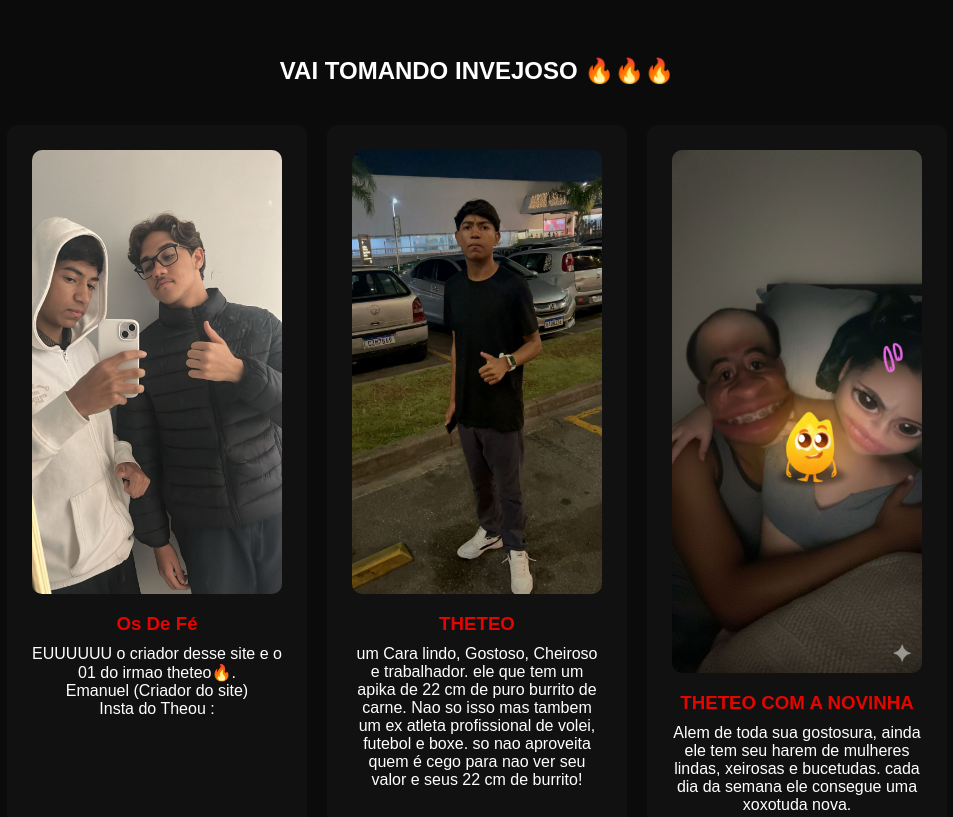
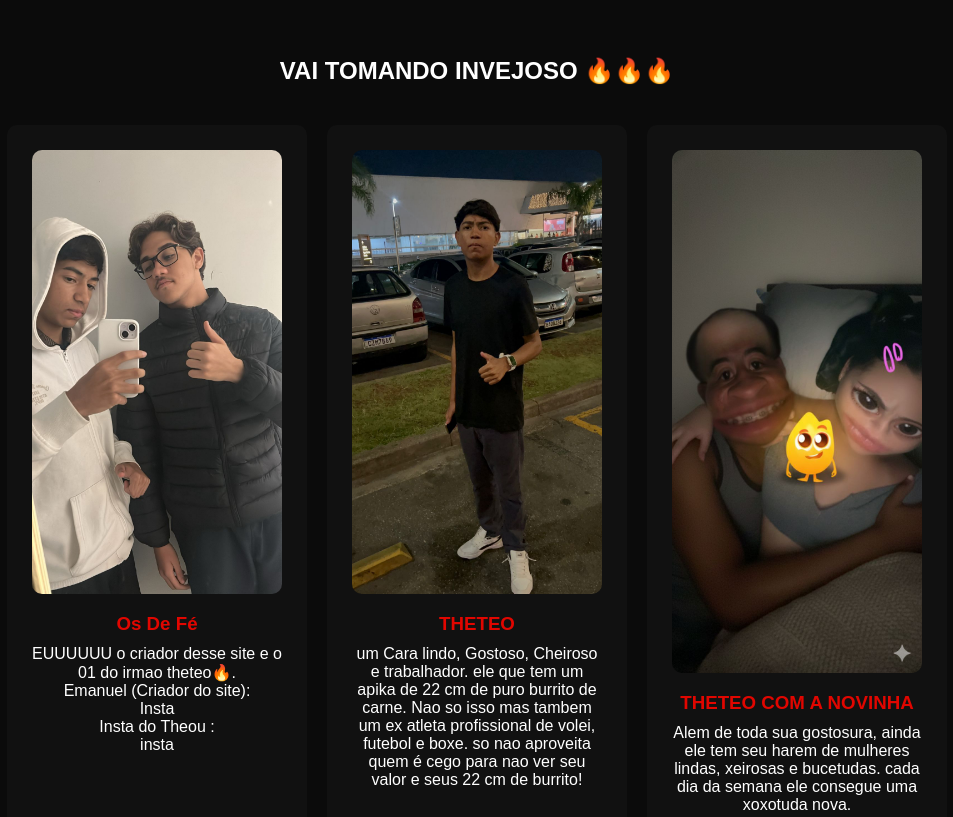
Before and after one commit to Emanuel-sls/Zuera7, a plain HTML site: page index.html in a window 1280 px wide. Shown: the part 820-1637 px from the top of the page, without its empty margins (163-1116 px from the left). Drawn offline with Linux system fonts and the light colour scheme.

Commit message:
Update index.html

```diff
--- a/index.html
+++ b/index.html
@@ -222,10 +222,10 @@ footer {
             <p>
                EUUUUUU o criador desse site e o 01 do irmao theteo🔥.
             </p>
-            <p> Emanuel (Criador do site)  </p>
-            <link  href="https://acesse.one/IGCriadorDoSit">
+            <p> Emanuel (Criador do site):  </p>
+            <link  href="https://acesse.one/IGCriadorDoSit"> Insta
             <p> Insta do Theou :  </p>
-            <link  href="https://l1nk.dev/InstaTheteo">
+            <link  href="https://l1nk.dev/InstaTheteo"> insta
 
         </div>
 
```
